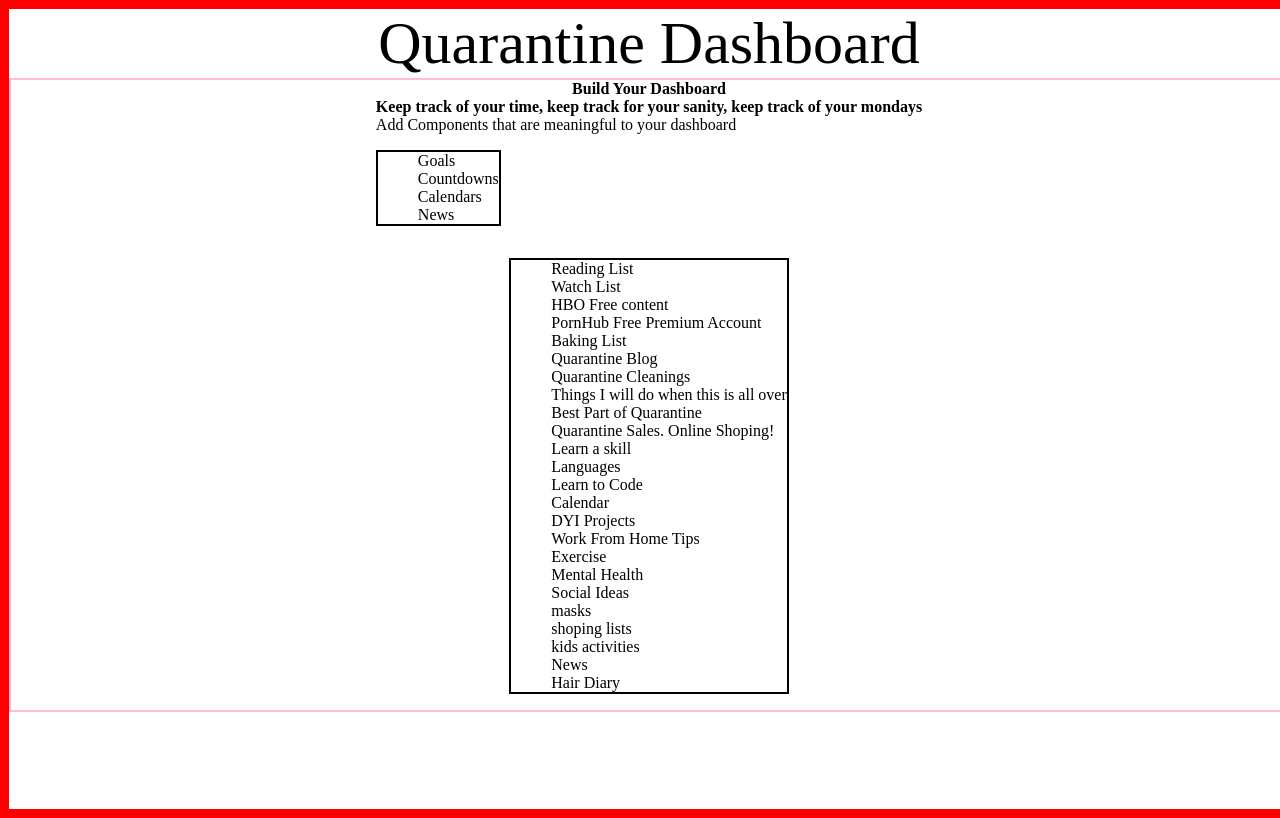
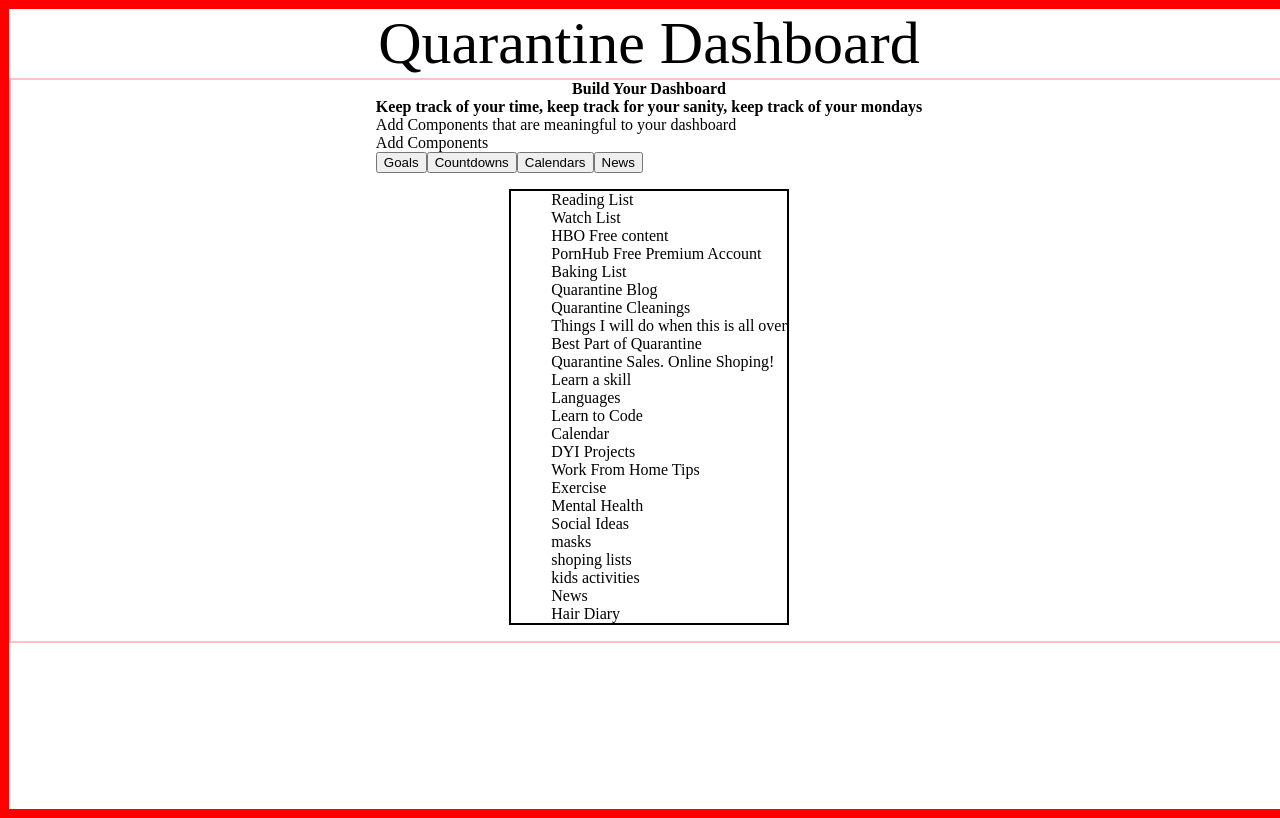
Before and after one commit to unachoza/Quarantine-Dashboard, a React (Create React App) app: page / in a window 1280 px wide. Built offline with nearby package versions, Linux system fonts and the light colour scheme.

Commit message:
adding buttons for components:

```diff
--- a/src/Components/Onboarding/Onboarding.component.js
+++ b/src/Components/Onboarding/Onboarding.component.js
@@ -1,18 +1,20 @@
 import React from 'react';
-
+const typesOfStats = ['Goals', 'Countdowns', 'Calendars', 'News'];
 const Onboarding = () => {
+  const handleClick = (e) => {
+    console.log(e.target, 'was clicked');
+  };
   return (
     <div className="Onboarding__container">
       <strong>Keep track of your time, keep track for your sanity, keep track of your mondays</strong>
       <section>
         Add Components that are meaningful to your dashboard
-        <div className="onboarding__title"></div>
-        <ul>
-          <li>Goals</li>
-          <li>Countdowns</li>
-          <li>Calendars</li>
-          <li>News</li>
-        </ul>
+        <div className="onboarding__title">Add Components </div>
+        {typesOfStats.map((stat, i) => (
+          <button key={i} onClick={(e) => handleClick(e)}>
+            {stat}
+          </button>
+        ))}
       </section>
     </div>
   );
```
